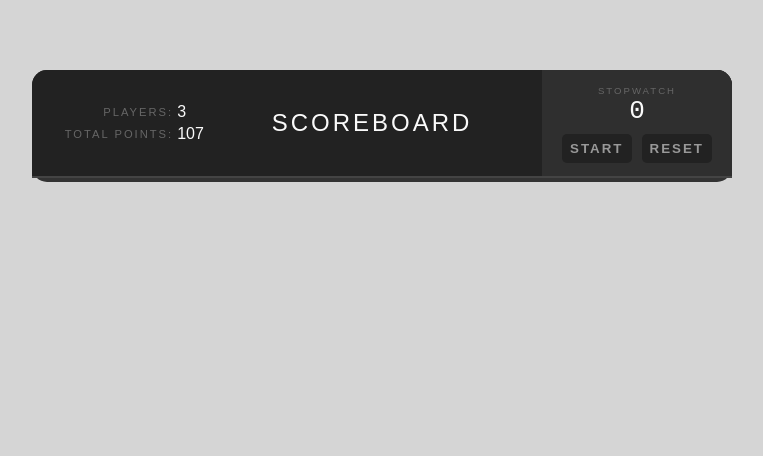
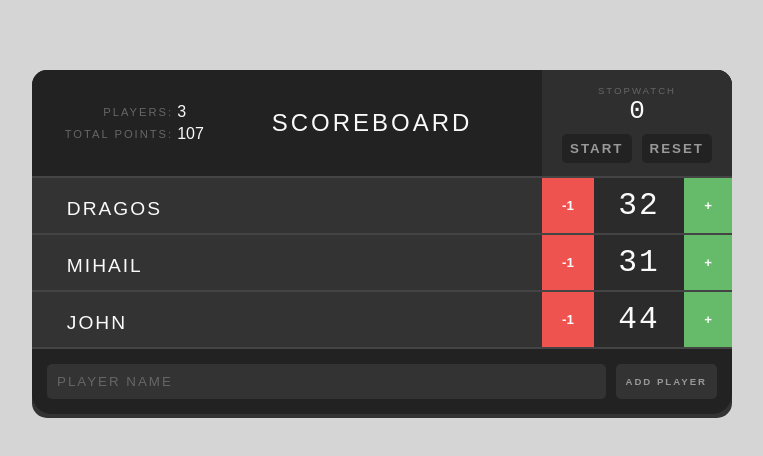
Before and after one commit to dragosbus/scoreboard-react, a React app: page / in a window 1280 px wide. Shown: the top 456 px of the page, without its empty margins (258-1021 px from the left). Built offline with nearby package versions, Linux system fonts and the light colour scheme.

Commit message:
BUGSOLVED:new player can be added

```diff
--- a/index.js
+++ b/index.js
@@ -1,7 +1,14 @@
 import React from 'react';
 import {render} from 'react-dom';
+import {Provider} from 'react-redux';
+import {createStore} from 'redux';
+import playerReducer from './src/reducers/player';
 import App from './src/App';
 
-render(<App/>,
+const store = createStore(playerReducer);
+
+render(<Provider store={store}>
+            <App/>
+       </Provider>,
     document.getElementById('container')
 );
--- a/src/App.js
+++ b/src/App.js
@@ -1,33 +1,14 @@
 import React, {Component} from 'react';
+import {connect} from 'react-redux';
+import {bindActionCreators} from 'redux';
+import * as PlayerActionCreators from './actions/player';
 import Header from './components/Header';
 import Player from './components/Player';
 import AddPlayerForm from './components/AddPlayerForm';
 
-const Players = [
-    {
-        name: "Dragos",
-        score: 32,
-        id:1
-    },
-    {
-        name: "Mihail",
-        score: 31,
-        id:2
-    },
-    {
-        name: "John",
-        score: 44,
-        id:3
-    }
-];
+
 
 class App extends Component {
-    constructor(props) {
-        super(props);
-        this.state = {
-            players: Players
-        }
-    }
 
     onScoreChange(index, delta) {
         this.state.players[index].score += delta;
@@ -45,13 +26,40 @@ class App extends Component {
     }
 
     render() {
+
+        const {dispatch, players} = this.props;
+        const addPlayer = bindActionCreators(PlayerActionCreators.addPlayer, dispatch);
+        const removePlayer = bindActionCreators(PlayerActionCreators.removePlayer, dispatch);
+        const updatePlayerScore = bindActionCreators(PlayerActionCreators.updatePlayerScore, dispatch);
+
+        const playerComponent = players.map((player,index)=>{
+            return <Player
+                    index={index}
+                    name={player.name}
+                    score={player.score}
+                    key={player.name}
+                    updatePlayerScore={updatePlayerScore}
+                    removePlayer={removePlayer}
+                   />
+        });
+
         return(
             <div className="scoreboard">
-                <Header players={this.state.players}/>
+                <Header players={players}/>
+                <div className="players">
+                    {playerComponent}
+                </div>
+                <AddPlayerForm addPlayer={addPlayer}/>
             </div>
         );
     }
 }
 
+const mapStateToProps = state => (
+    {
+        players: state
+    }
+);
 
-export default App;
+
+export default connect(mapStateToProps)(App);
--- a/src/components/AddPlayerForm.js
+++ b/src/components/AddPlayerForm.js
@@ -13,20 +13,20 @@ class AddPlayerForm extends Component {
         this.setState({name: name});
     }
 
-    onSubmit(e) {
+    addPlayer(e) {
         e.preventDefault();
-        this.props.onAdd(this.state.name);
+        this.props.addPlayer(this.state.name);
         this.setState({name: ''})
     }
 
     render() {
         return(
             <div className="add-player-form">
-                <form onSubmit={this.onSubmit}>
+                <form onSubmit={this.addPlayer.bind(this)}>
                     <input
                         type="text"
                         value={this.state.name}
-                        onChange={this.onNameChange}
+                        onChange={this.onNameChange.bind(this)}
                         placeholder="Player Name"
                     />
                     <input type="submit" value="Add Player"/>
--- a/src/components/Counter.js
+++ b/src/components/Counter.js
@@ -3,11 +3,11 @@ import React from 'react';
 const Counter = props => {
     return(
         <div className="counter">
-            <button className="counter-action decrement" onClick={()=> props.onChange(-1)}>
+            <button className="counter-action decrement" onClick={()=> props.updatePlayerScore(props.index, -1)}>
                 -1
             </button>
             <div className="counter-score">{props.score}</div>
-            <button className="counter-action increment" onClick={()=> props.onChange(1)}>
+            <button className="counter-action increment" onClick={()=> props.updatePlayerScore(props.index, 1)}>
                 +
             </button>
         </div>
--- a/src/components/Player.js
+++ b/src/components/Player.js
@@ -5,11 +5,15 @@ const Player = props =>{
     return(
         <div className="player">
             <div className="player-name">
-                <a className="remove-player" onClick={props.onRemove}>x</a>
+                <a className="remove-player" onClick={()=> props.removePlayer(props.index)}>x</a>
                 {props.name}
             </div>
             <div className="player-score">
-                <Counter onChange={props.onScoreChange} score={props.score}/>
+                <Counter
+                    index={props.index}
+                    updatePlayerScore={props.updatePlayerScore}
+                    score={props.score}
+                />
             </div>
         </div>
     );
--- a/src/reducers/player.js
+++ b/src/reducers/player.js
@@ -33,7 +33,7 @@ const playerReducer = (state=initialState, action) => {
             return state.map((player,index) => {
                 if(index === action.index) {
                     return {
-                        ...player,
+                        name: player.name,
                         score: player.score + action.score
                     };
                 }
```
